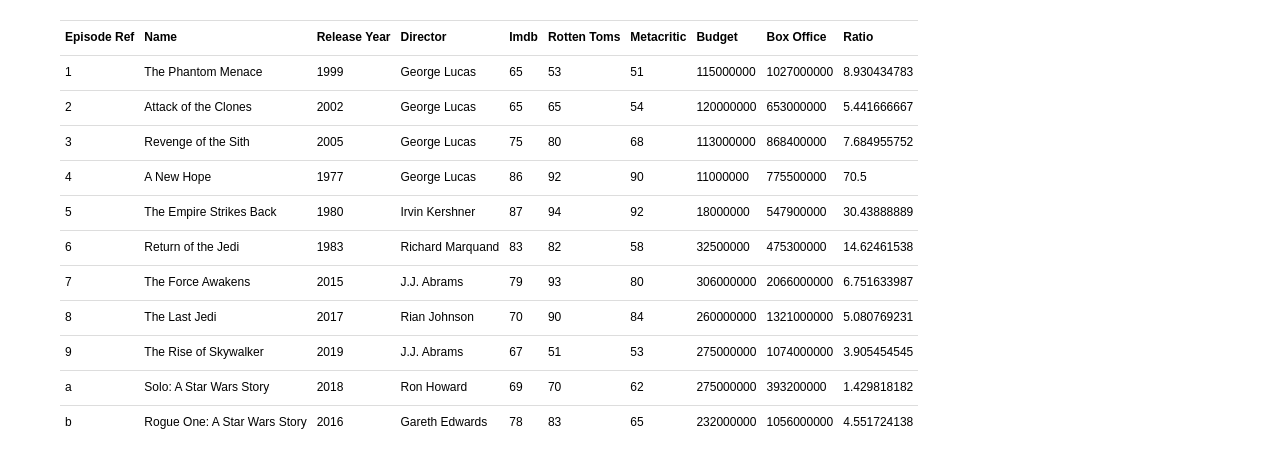
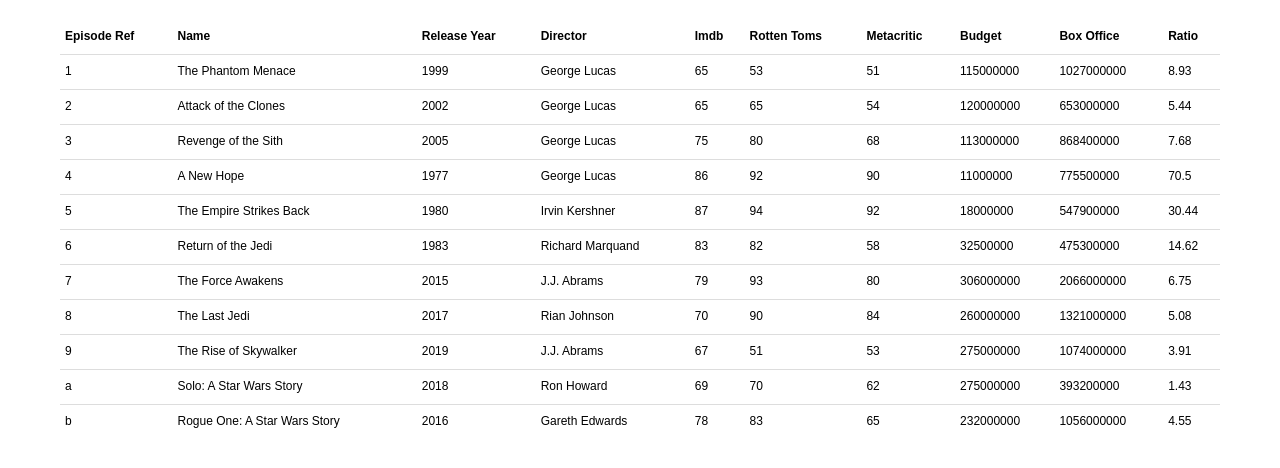
Before and after one commit to liam-t/quiz-o-tron, a React (Create React App) app: page / in a window 1280 px wide. Shown: the top 468 px of the page. Built offline with nearby package versions, Linux system fonts and the light colour scheme.

Commit message:
changed styled components import to macro; added explicit header object and also formatter facility for table vals

```diff
--- a/src/components/Table.tsx
+++ b/src/components/Table.tsx
@@ -1,6 +1,6 @@
 import React from 'react';
-import styled from 'styled-components';
-import { capitalCase } from 'change-case';
+import styled from 'styled-components/macro';
+// import { capitalCase } from 'change-case';
 import Film from 'models/Film';
 
 interface IProps {
@@ -10,8 +10,9 @@
 const defaultProps = {};
 
 interface Headers {
-  id: string;
-  name: string;
+  id: keyof Film;
+  name: string; // lock this down to film name?
+  formatter?: (input: number) => string;
 }
 
 
@@ -19,10 +20,40 @@
   const [selectedSortingId, setSelectedSortingId] = React.useState('episodeRef');
   const [sortInvert, setSortInvert] = React.useState(true);
 
-  const headers:Headers[] = Object.keys(data[0]).map((key) => ({
-    id: key,
-    name: capitalCase(key),
-  }));
+  // redo this in parent component called StarWarsTable that wraps Table as a generic component
+  const headers:Headers[] = [{
+    id: 'episodeRef',
+    name: 'Episode Ref',
+  }, {
+    id: 'name',
+    name: 'Name',
+  }, {
+    id: 'releaseYear',
+    name: 'Release Year',
+  }, {
+    id: 'director',
+    name: 'Director',
+  }, {
+    id: 'imdb',
+    name: 'Imdb',
+  }, {
+    id: 'rottenToms',
+    name: 'Rotten Toms',
+  }, {
+    id: 'metacritic',
+    name: 'Metacritic',
+  }, {
+    id: 'budget',
+    name: 'Budget',
+  }, {
+    id: 'boxOffice',
+    name: 'Box Office',
+  }, {
+    id: 'ratio',
+    name: 'Ratio',
+    formatter: (val: number): string => String(Math.round((val + Number.EPSILON) * 100) / 100),
+  }];
+  const defaultFormatter = (val: number | string):string => String(val);
 
   const handleHeaderClick = (id: string) => {
     if (selectedSortingId === id) setSortInvert(!sortInvert);
@@ -65,9 +96,13 @@
         <TBody>
           {dataSorted.map((row, i) => (
             <Tr key={row.name}>
-              {Object.entries(row).map(([key, val]) => (
-                <Td key={key}>{val}</Td>
-              ))}
+              {Object.entries(row).map(([key, val], i) => {
+                const activeHeader = headers.find(({ id }) => id === key) || headers[0];
+                const formatter = activeHeader.formatter || defaultFormatter;
+                return (
+                  <Td key={key}>{formatter(val)}</Td>
+                );
+              })}
             </Tr>
           ))}
         </TBody>
@@ -83,6 +118,7 @@
   font-size: 12px;
 `;
 const TableEl = styled.table`
+  width: 100%;
   border-collapse: collapse;
 `;
 const TBody = styled.tbody``;
@@ -97,4 +133,5 @@
   font-weight: bold;
   user-select: none;
   cursor: pointer;
+  border-top: none;
 `;
```
